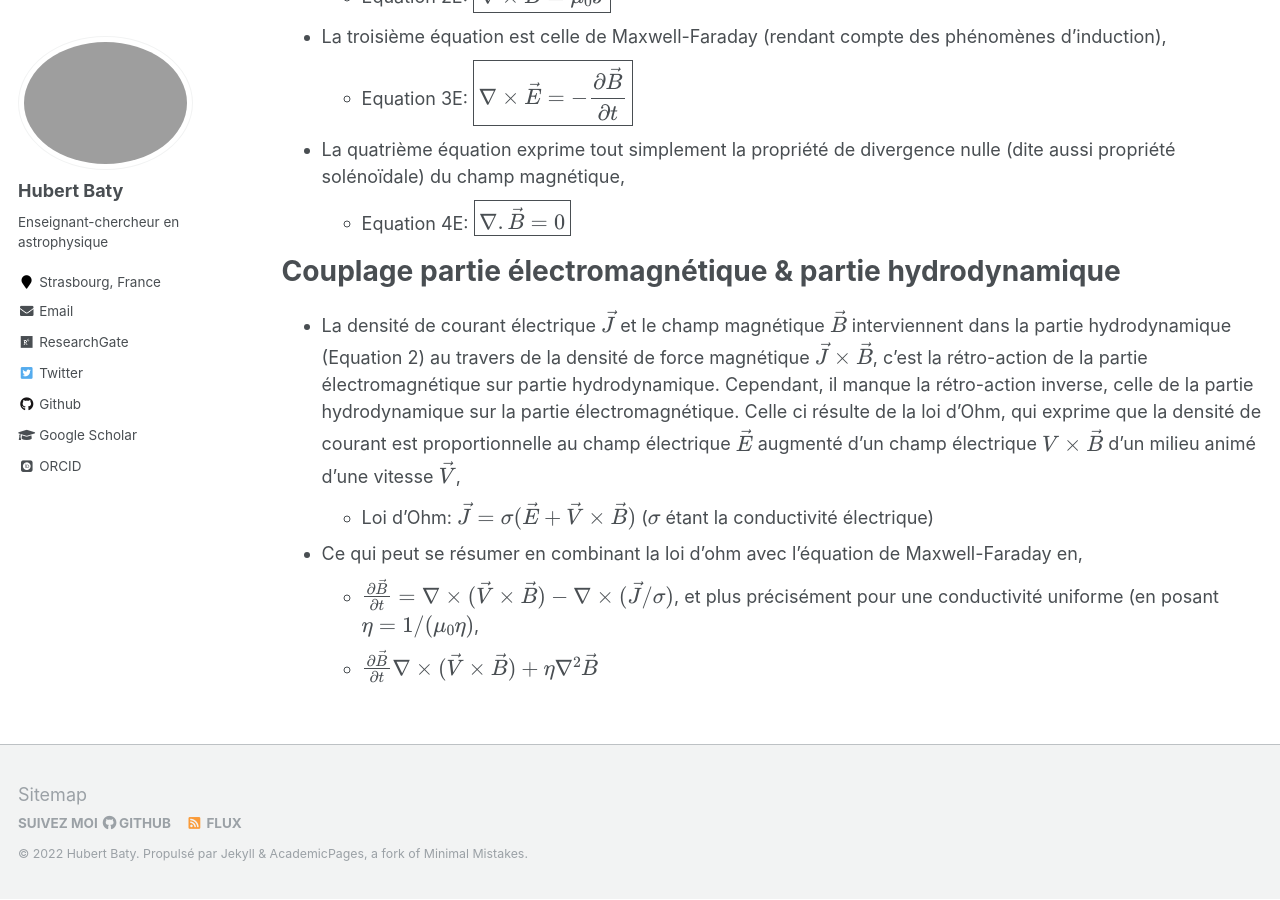
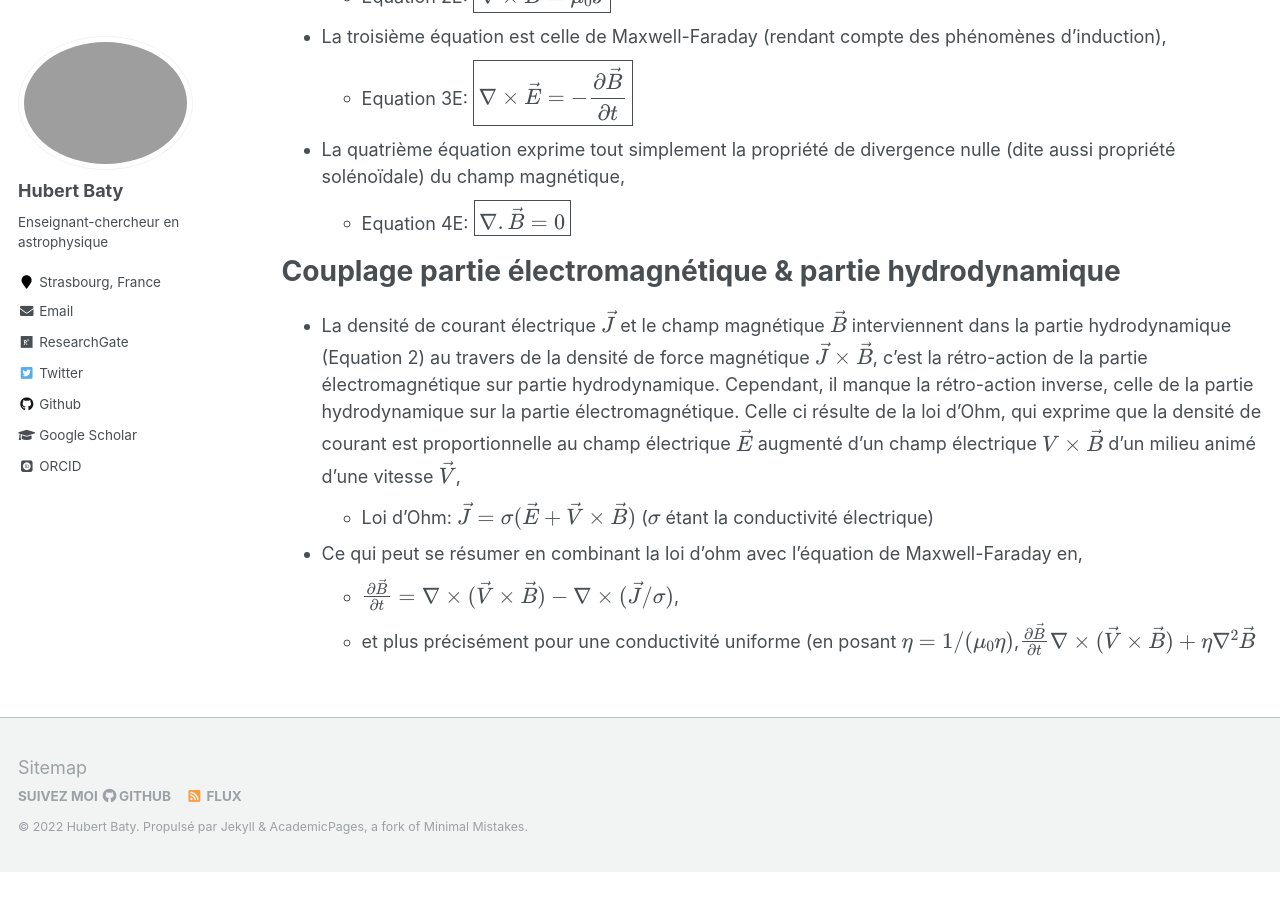
Before and after one commit to hubertbaty/hubertbaty.github.io, a Jekyll site: the page built from _pages/MHD.md, in a window 1280 px wide and 900 px high, scrolled down 2289 px. Built offline with Jekyll 4.4.1, drawn with Linux system fonts in a browser that asks for light colours; some web fonts are replaced; formulas are drawn with MathJax 3; after the commit the page ends 3162 px from its top, so only the background shows below that.

Commit message:
Update MHD.md

```diff
--- a/_pages/MHD.md
+++ b/_pages/MHD.md
@@ -52,5 +52,5 @@ Couplage partie électromagnétique & partie hydrodynamique
   * Loi d'Ohm: $\vec J = \sigma (\vec E + \vec V \times \vec B) $ ($\sigma$ étant la conductivité électrique)
 
 * Ce qui peut se résumer en combinant la loi d'ohm avec l'équation de Maxwell-Faraday en,
-  * $  \frac{\partial \vec{B}} {\partial t} = \nabla \times (\vec{V}  \times \vec{B}) - \nabla \times (\vec{J}/\sigma) $, et plus précisément pour une conductivité uniforme (en posant $\eta = 1/(\mu_0 \eta)$,
-  * $ \frac{\partial \vec{B}} {\partial t}\nabla \times (\vec{V}  \times \vec{B}) +  \eta \nabla^2 \vec{B}$
+  * $  \frac{\partial \vec{B}} {\partial t} = \nabla \times (\vec{V}  \times \vec{B}) - \nabla \times (\vec{J}/\sigma) $,
+  * et plus précisément pour une conductivité uniforme (en posant $\eta = 1/(\mu_0 \eta)$,$ \frac{\partial \vec{B}} {\partial t}\nabla \times (\vec{V}  \times \vec{B}) +  \eta \nabla^2 \vec{B}$
```
